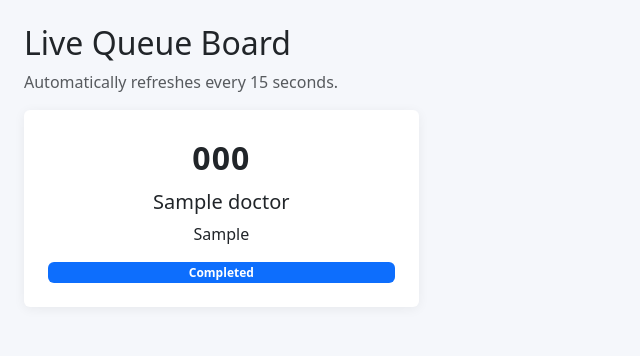
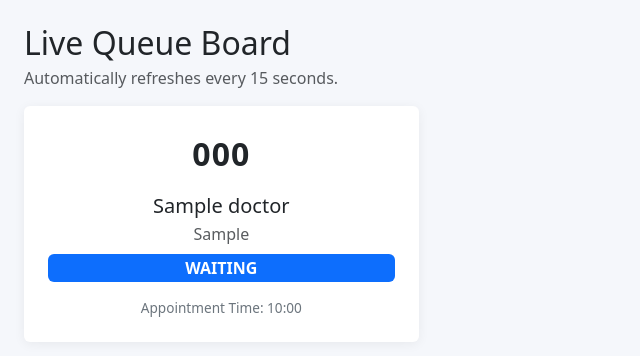
Before and after one commit to abah7977-gif/clinic-appointment-system, a Flask app: template templates/queue.html in a window 1280 px wide. Shown: the part 80-436 px from the top of the page, without its empty margins (0-640 px from the left). Run offline with Flask 3, Linux system fonts and the light colour scheme; the template is opened without the code that fills it: values that come from a table or form of the project are taken from there, others are empty; a user stored in the database is signed in; tables that the repository leaves empty hold one stand-in row (values such as "Sample post"); some libraries are stand-ins or nearby versions.

Commit message:
Replace queue template

```diff
--- a/templates/queue.html
+++ b/templates/queue.html
@@ -4,18 +4,28 @@
 
 <meta http-equiv="refresh" content="15">
 
-<h2>Live Queue Board</h2>
+<div class="d-flex flex-wrap justify-content-between align-items-center mb-3 gap-2">
 
-<p class="text-muted">
+  <div>
+
+    <h2 class="mb-1">
+      Live Queue Board
+    </h2>
+
+    <p class="text-muted mb-0">
       Automatically refreshes every 15 seconds.
     </p>
+
+  </div>
+
+</div>
 
 
 <div class="row g-4">
 
 {% for a in appointments %}
 
-  <div class="col-md-4">
+  <div class="col-md-6 col-lg-4">
 
     <div class="card p-4 text-center h-100">
 
@@ -23,26 +33,42 @@
         {{ a.queue_number }}
       </div>
 
-      <h5 class="mt-2">
+      <h5 class="mt-3 mb-1">
         {{ a.doctor.name }}
       </h5>
 
-      <p>
+      <p class="text-muted mb-2">
         {{ a.doctor.room or 'Consultation Room' }}
       </p>
 
-      <span
-        class="badge
+
       {% if a.status == 'Called' %}
-          text-bg-warning
+
+        <span class="badge text-bg-warning fs-6">
+          CALLED
+        </span>
+
       {% elif a.status == 'In Consultation' %}
-          text-bg-success
+
+        <span class="badge text-bg-success fs-6">
+          IN CONSULTATION
+        </span>
+
       {% else %}
-          text-bg-primary
-        {% endif %}"
-      >
-        {{ a.status }}
+
+        <span class="badge text-bg-primary fs-6">
+          WAITING
         </span>
+
+      {% endif %}
+
+
+      <div class="small-muted mt-3">
+
+        Appointment Time:
+        {{ a.scheduled_time.strftime('%H:%M') }}
+
+      </div>
 
     </div>
 
@@ -53,7 +79,9 @@
   <div class="col-12">
 
     <div class="card p-5 text-center text-muted">
+
       No patients currently in the active queue.
+
     </div>
 
   </div>
```
Lines whose indentation alone changed are shown as unchanged.
